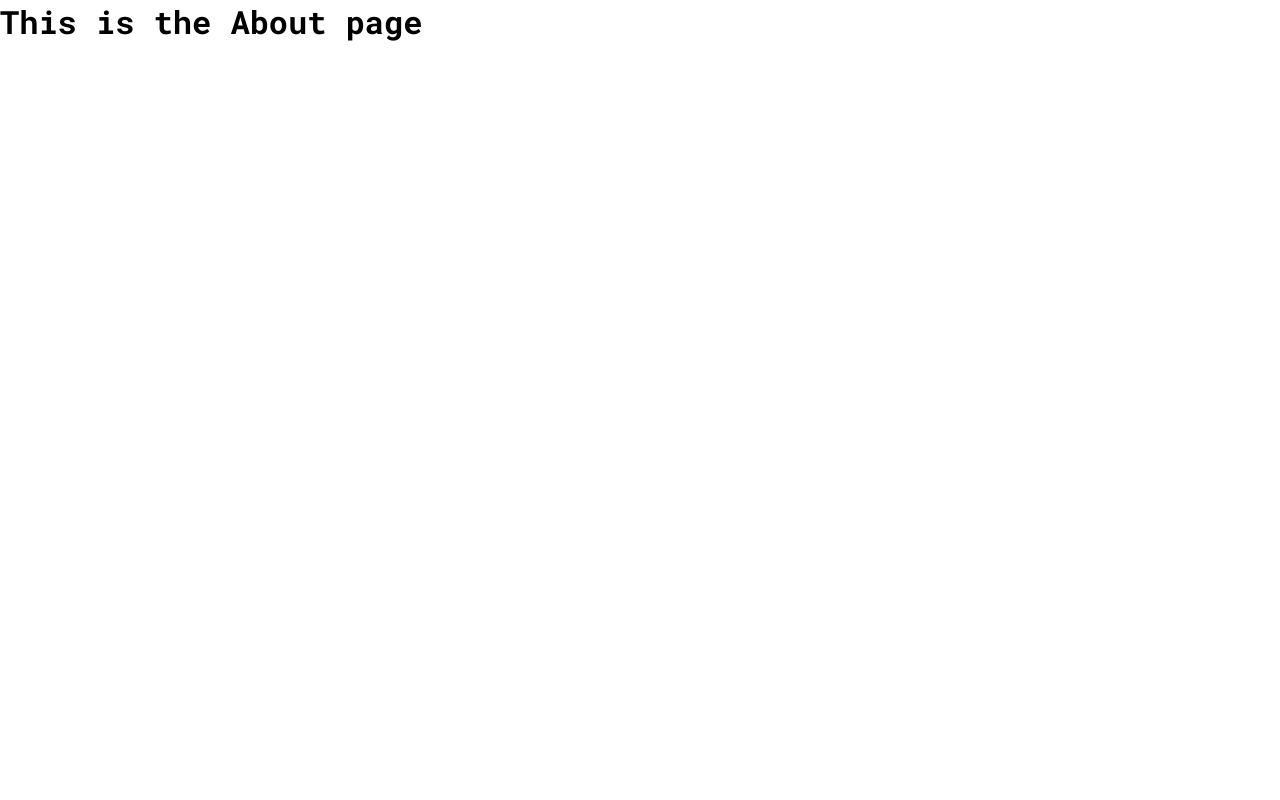
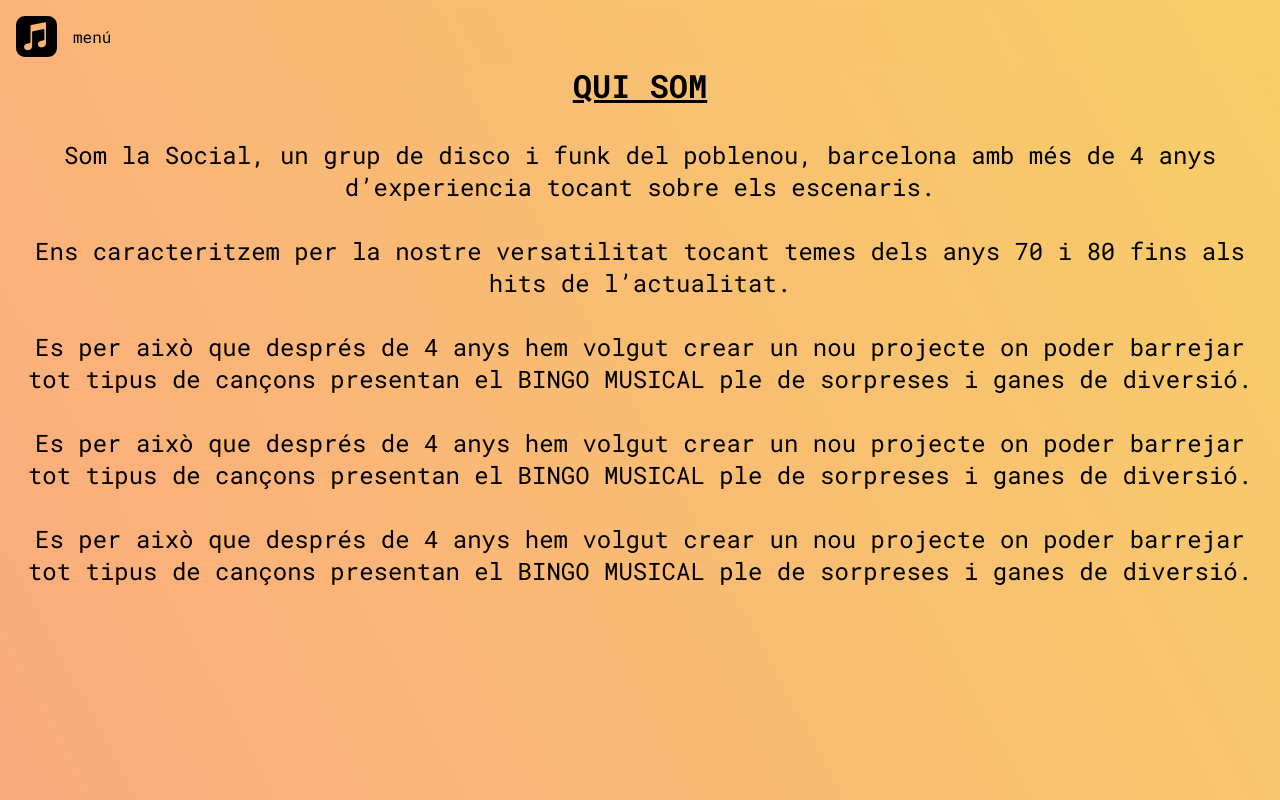
Before and after one commit to gteixi/social-bingo-webpage, a React (Create React App) app: page /about in a window 1280 px wide. Built offline with nearby package versions, Linux system fonts and the light colour scheme.

Commit message:
Create MenuHeader component with styles fixed

```diff
--- a/src/App.tsx
+++ b/src/App.tsx
@@ -12,7 +12,6 @@ import "./App.scss";
 
 function App() {
   return (
-    <div className="App">
     <Routes>
       <Route path="/" element={<Welcome />} />
       <Route path="/home" element={<Home />} />
@@ -21,7 +20,6 @@ function App() {
       <Route path="/pictures" element={<Pictures />} />
       <Route path="/contact" element={<Contact />} />
     </Routes>
-    </div>
   );
 }
 
--- /dev/null
+++ b/src/components/MenuHeader/MenuHeader.scss
@@ -0,0 +1,15 @@
+.headerContainer {
+  display: flex;
+  flex-direction: row;
+  align-items: center;
+  width: 100%;
+  top: 0;
+  position: fixed;
+  width: 100%;
+  backdrop-filter: brightness(60%);
+  backdrop-filter: blur(2px);
+
+  &__logo {
+    margin: 1em;
+  }
+}
--- /dev/null
+++ b/src/components/MenuHeader/MenuHeader.tsx
@@ -0,0 +1,18 @@
+import React from "react";
+
+import "./MenuHeader.scss";
+
+function MenuHeader() {
+  return (
+    <header className="headerContainer">
+      <img
+        className="headerContainer__logo"
+        src="./../assets/music-menu.png"
+        alt="a"
+      />
+      <p className="headerContainer__text">menú</p>
+    </header>
+  );
+}
+
+export default MenuHeader;
--- /dev/null
+++ b/src/pages/about/About.scss
@@ -0,0 +1,19 @@
+@import "./../../styles/mixins.scss";
+
+.aboutContainer {
+  @include flex-column-center;
+  background-color: #fbab7e;
+  background-image: linear-gradient(62deg, #fbab7e 0%, #f7ce68 100%);
+
+  .block {
+    &__title {
+      @include font-title;
+      margin: 2em 0 1em 0;
+      text-decoration: underline black;
+      text-align: center;
+    }
+    &__text {
+      @include font-text;
+    }
+  }
+}
--- a/src/pages/about/About.tsx
+++ b/src/pages/about/About.tsx
@@ -1,10 +1,45 @@
 import React from "react";
+import MenuHeader from "../../components/MenuHeader/MenuHeader";
+
+import "./About.scss";
 
 function About() {
   return (
-    <div>
-      <h1>This is the About page</h1>
-    </div>
+    <>
+      <MenuHeader />
+      <div className="aboutContainer">
+        <div className="block">
+          <div>
+            <p className="block__title">QUI SOM</p>
+          </div>
+          <div>
+            <p className="block__text">
+              Som la Social, un grup de disco i funk del poblenou, barcelona amb
+              més de 4 anys d’experiencia tocant sobre els escenaris.
+              <br />
+              <br />
+              Ens caracteritzem per la nostre versatilitat tocant temes dels
+              anys 70 i 80 fins als hits de l’actualitat.
+              <br />
+              <br />
+              Es per això que després de 4 anys hem volgut crear un nou projecte
+              on poder barrejar tot tipus de cançons presentan el BINGO MUSICAL
+              ple de sorpreses i ganes de diversió.
+              <br />
+              <br />
+              Es per això que després de 4 anys hem volgut crear un nou projecte
+              on poder barrejar tot tipus de cançons presentan el BINGO MUSICAL
+              ple de sorpreses i ganes de diversió.
+              <br />
+              <br />
+              Es per això que després de 4 anys hem volgut crear un nou projecte
+              on poder barrejar tot tipus de cançons presentan el BINGO MUSICAL
+              ple de sorpreses i ganes de diversió.
+            </p>
+          </div>
+        </div>
+      </div>
+    </>
   );
 }
 
```
Also changed, not shown: public/assets/music-menu.png (added). Lines whose indentation alone changed are shown as unchanged.
